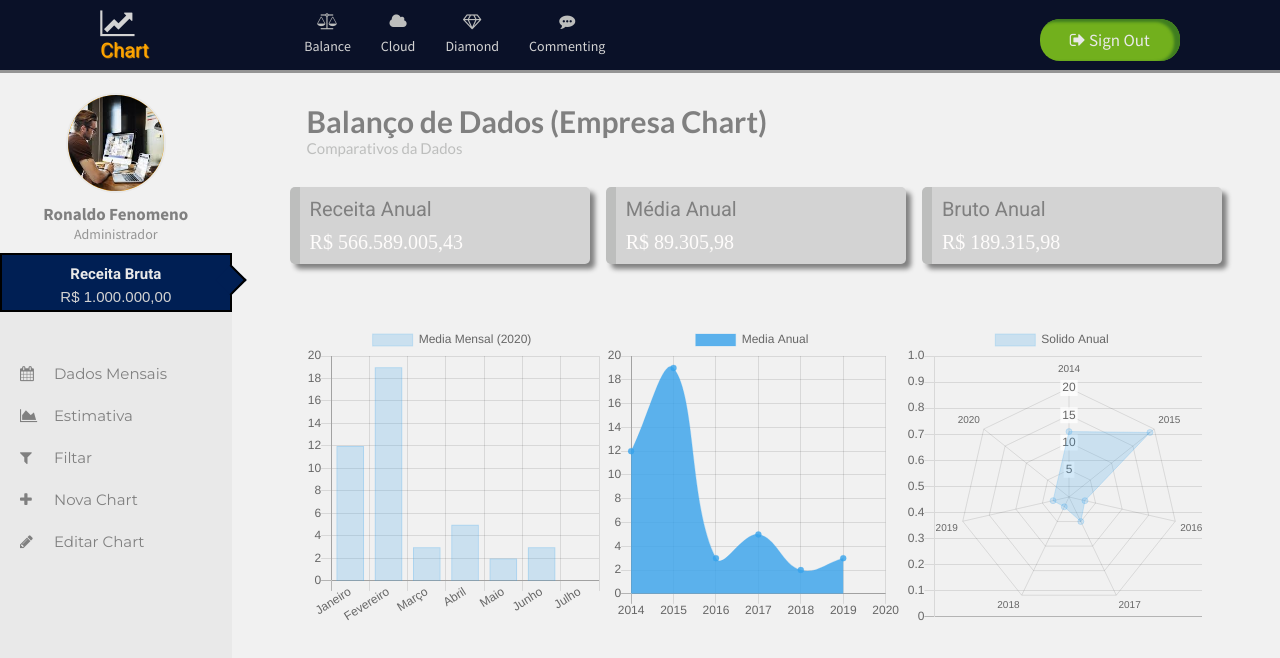
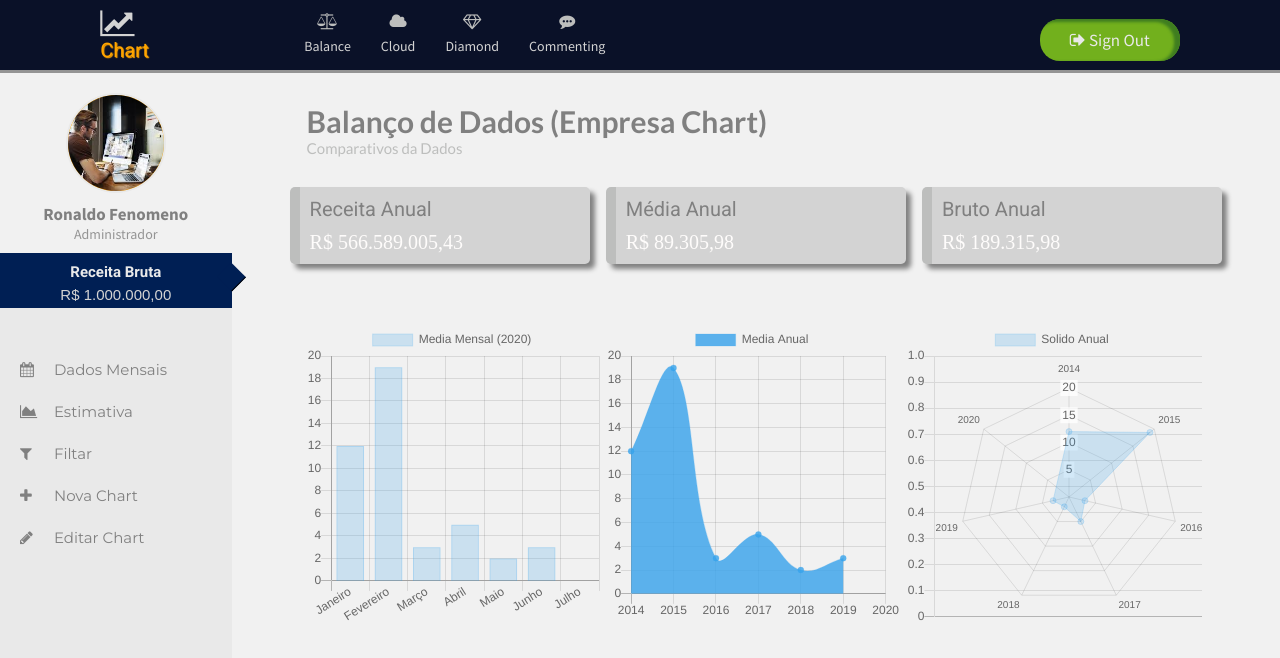
Before and after one commit to WelderMileu/dashboard, a plain HTML site: page index.html in a window 1280 px wide. Drawn offline with nearby package versions, Linux system fonts and the light colour scheme; a web font is replaced by a local one.

Commit message:
Tirando as bordas da nossa classe saldo

```diff
--- a/style.css
+++ b/style.css
@@ -171,7 +171,6 @@ a {
 	background-color: var(--color02);
 	position: relative;
 	font-family: var(--font03);
-	border:2px solid black;
 }
 
 .menu .user .saldo:before {
@@ -180,11 +179,10 @@ a {
 	width: 20px;
 	height: 20px;
 	background-color: var(--color02);
-	right: -12px;
+	right: -10px;
 	top:14px;
 	transform: rotate(225deg);
-	border-left:2px solid black;
-	border-bottom:2px solid black;
+	border-left:1px solid black;
 }
 
 .menu .user .saldo p {
```
